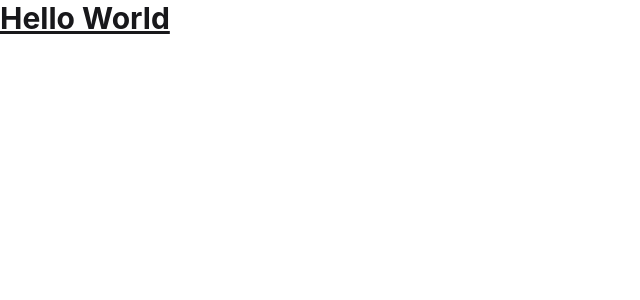
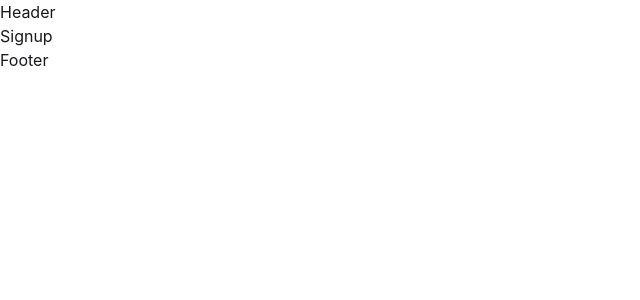
Before and after one commit to anjalirana99/DeveloperHubWeb, a React (Vite) app: page /signup in a window 1280 px wide. Before the commit this address had no page. Shown: the top 300 px of the page, without its empty margins (0-640 px from the left). Built offline with nearby package versions, Linux system fonts and the light colour scheme.

Commit message:
setting up routes using declarative routing mode

```diff
--- a/src/App.jsx
+++ b/src/App.jsx
@@ -1,19 +1,21 @@
 import { BrowserRouter, Route, Routes } from "react-router-dom"
+import Body from "./Body"
 import Login from "./Login"
+import Signup from "./Signup"
 
 function App() {
-
 
   return (
     <>
     <BrowserRouter>
       <Routes>
-        <Route path="/login" element={<Login/>}/>
+       <Route path="/" element={<Body/>}>
+          <Route path="/login" element={<Login/>}/>
+          <Route path="/signup" element={<Signup/>}/>
+       </Route>
+
       </Routes>
     </BrowserRouter>
-    <h1 className="text-3xl font-bold underline">Hello World</h1>
-    <button classNa="btn btn-primary">
-    </button>
     </>
 
   )
--- /dev/null
+++ b/src/Body.jsx
@@ -0,0 +1,17 @@
+import React from 'react'
+import Header from './Header'
+import Footer from './Footer'
+import { Outlet } from 'react-router-dom'
+
+const Body = () => {
+  return (
+    <>
+    <Header/>
+    <Outlet/>
+    <Footer/>
+    </>
+
+  )
+}
+
+export default Body
--- /dev/null
+++ b/src/Footer.jsx
@@ -0,0 +1,9 @@
+import React from 'react'
+
+const Footer = () => {
+  return (
+    <div>Footer</div>
+  )
+}
+
+export default Footer
--- /dev/null
+++ b/src/Header.jsx
@@ -0,0 +1,9 @@
+import React from 'react'
+
+const Header = () => {
+  return (
+    <div>Header</div>
+  )
+}
+
+export default Header
--- /dev/null
+++ b/src/Signup.jsx
@@ -0,0 +1,9 @@
+import React from 'react'
+
+const Signup = () => {
+  return (
+    <div>Signup</div>
+  )
+}
+
+export default Signup
```
Also changed, not shown: src/body.jsx (deleted), 1 other file (tests, documents, lock files or other folders).
